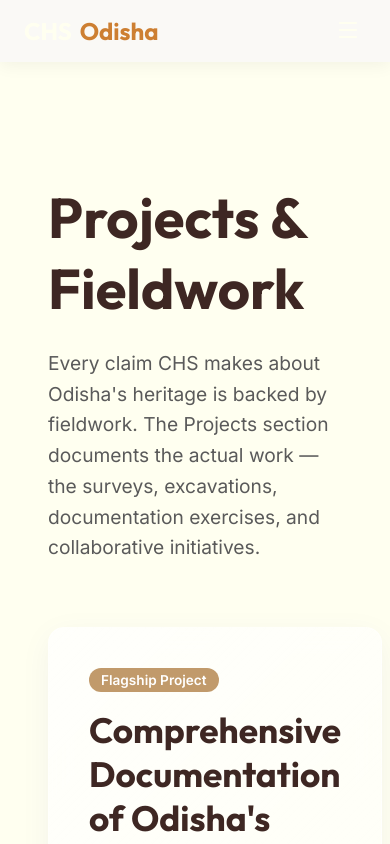
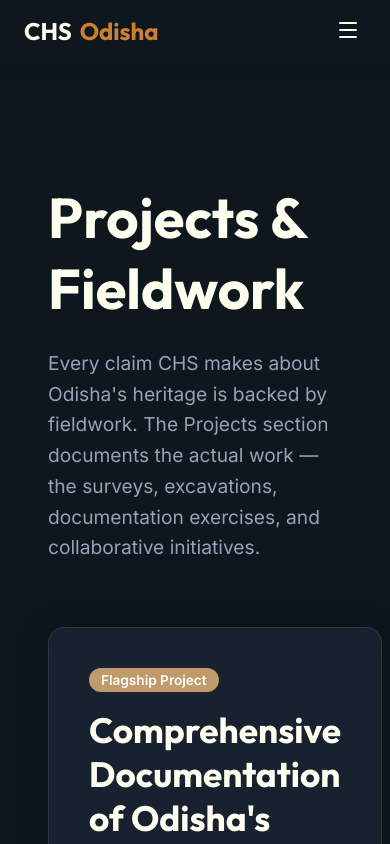
Before and after one commit to Bibekbitu9/CHS, a React (Vite) app: page /projects in a window 390 px wide. Shown: the top 844 px of the page. Built offline with nearby package versions, Linux system fonts and the light colour scheme.

Commit message:
feat: global dark mode overhaul and mobile nav fix

```diff
--- a/src/components/layout/Navbar.tsx
+++ b/src/components/layout/Navbar.tsx
@@ -29,7 +29,7 @@ const Navbar = () => {
       transition={{ type: "spring", stiffness: 100, damping: 20 }}
       className={`${styles.navbar} ${scrolled ? styles.scrolled : ''}`}
       style={{
-        background: scrolled ? 'rgba(250, 250, 235, 0.85)' : 'transparent',
+        background: scrolled ? 'rgba(15, 23, 30, 0.85)' : 'transparent',
         backdropFilter: scrolled ? 'blur(24px)' : 'none',
         borderBottom: scrolled ? '1px solid rgba(205, 127, 50, 0.15)' : 'none',
         transition: 'all 0.4s ease'
@@ -41,7 +41,7 @@ const Navbar = () => {
           animate={{ opacity: 1, x: 0 }}
           transition={{ delay: 0.2 }}
         >
-          <Link to="/" className={styles.logo} style={{ color: scrolled ? 'var(--color-earth-dark)' : 'var(--color-ivory)' }}>
+          <Link to="/" className={styles.logo} style={{ color: 'var(--color-ivory)' }}>
             CHS <span style={{ color: 'var(--color-bronze)' }}>Odisha</span>
           </Link>
         </motion.div>
@@ -61,7 +61,7 @@ const Navbar = () => {
               <Link
                 to={link.path}
                 className={styles.navLink}
-                style={{ color: scrolled ? 'var(--color-earth-dark)' : 'var(--color-ivory)' }}
+                style={{ color: 'var(--color-ivory)' }}
               >
                 {link.name}
               </Link>
@@ -80,7 +80,7 @@ const Navbar = () => {
           onClick={() => setIsMobileMenuOpen(!isMobileMenuOpen)}
           aria-label={isMobileMenuOpen ? "Close menu" : "Open menu"}
           aria-expanded={isMobileMenuOpen}
-          style={{ color: scrolled ? 'var(--color-earth-dark)' : 'var(--color-ivory)' }}
+          style={{ color: 'var(--color-ivory)' }}
         >
           {isMobileMenuOpen ? <X size={24} /> : <Menu size={24} />}
         </button>
@@ -94,14 +94,18 @@ const Navbar = () => {
             animate={{ height: 'auto', opacity: 1 }}
             exit={{ height: 0, opacity: 0 }}
             className={`${styles.mobileNav} ${styles.open}`}
-            style={{ background: 'var(--color-ivory)', borderTop: '1px solid rgba(205, 127, 50, 0.1)' }}
+            style={{
+              background: 'rgba(15, 23, 30, 0.95)',
+              backdropFilter: 'blur(20px)',
+              borderTop: '1px solid rgba(205, 127, 50, 0.2)'
+            }}
           >
             {links.map((link) => (
               <Link
                 key={link.name}
                 to={link.path}
                 className={styles.navLink}
-                style={{ color: 'var(--color-earth-dark)' }}
+                style={{ color: 'var(--color-ivory)' }}
                 onClick={() => setIsMobileMenuOpen(false)}
               >
                 {link.name}
--- a/src/index.css
+++ b/src/index.css
@@ -10,15 +10,16 @@
   --color-earth-light: #D7CCC8;
   --color-terracotta: #E2725B;
 
-  /* Base */
-  --bg-main: #FAF9F6;
-  --text-main: #2C2C2C;
-  --text-muted: #5A5A5A;
+  /* Base (Updated to Dark Mode) */
+  --bg-main: #0F171E;
+  --text-main: #F1F5F9;
+  --text-muted: #94A3B8;
+  --color-surface-dim: rgba(255, 255, 255, 0.05);
 
   /* Glassmorphism */
-  --glass-bg: linear-gradient(135deg, rgba(255, 255, 255, 0.75) 0%, rgba(255, 255, 255, 0.25) 100%);
-  --glass-border: rgba(255, 255, 255, 0.5);
-  --glass-shadow: 0 8px 32px 0 rgba(31, 38, 135, 0.05);
+  --glass-bg: rgba(30, 41, 59, 0.6);
+  --glass-border: rgba(255, 255, 255, 0.1);
+  --glass-shadow: 0 8px 32px 0 rgba(0, 0, 0, 0.3);
 }
 
 body {
@@ -33,7 +34,7 @@ body {
 
 h1, h2, h3, h4, h5, h6 {
   font-family: 'Outfit', sans-serif;
-  color: var(--color-earth-dark);
+  color: var(--color-ivory);
   margin-top: 0;
 }
 
@@ -97,11 +98,11 @@ a:hover {
 .btn-secondary {
   display: inline-block;
   background: transparent;
-  color: var(--color-earth-dark);
+  color: var(--color-ivory);
   padding: 10px 24px;
   border-radius: 30px;
   font-weight: 600;
-  border: 2px solid var(--color-earth-dark);
+  border: 2px solid var(--color-sandstone);
   cursor: pointer;
   transition: all 0.2s ease;
 }
--- a/src/pages/About.tsx
+++ b/src/pages/About.tsx
@@ -58,7 +58,7 @@ const About = () => {
                 <p style={{ fontSize: '1.1rem', color: 'var(--color-ivory)', maxWidth: '700px', margin: '0 auto 32px', lineHeight: 1.6 }}>
                   CHS offers structured internships for students of archaeology, history, architecture, conservation, anthropology, geography, digital heritage, and related fields. Direct engagement with heritage documentation methods and mentorship from senior professionals.
                 </p>
-                <a href="/internship" className="btn-primary" style={{ background: 'white', color: 'var(--color-earth-dark)' }}>Apply for Internship</a>
+                <a href="/internship" className="btn-primary" style={{ background: 'var(--glass-bg)', color: 'var(--color-ivory)' }}>Apply for Internship</a>
               </div>
             </GlassCard>
           </motion.div>
--- a/src/pages/Activities.tsx
+++ b/src/pages/Activities.tsx
@@ -9,7 +9,7 @@ const Activities = () => {
         title="Activities & Seminars | Centre for Heritage Studies"
         description="Stay updated with the latest seminars, webinars, and awareness campaigns conducted by the Centre for Heritage Studies."
       />
-      <div style={{ padding: '120px 24px 80px', minHeight: '100vh', background: 'var(--color-ivory)' }}>
+      <div style={{ padding: '120px 24px 80px', minHeight: '100vh' }}>
         <div className="container">
           <motion.div initial={{ opacity: 0, y: 20 }} animate={{ opacity: 1, y: 0 }} transition={{ duration: 0.6 }}>
             <h1 style={{ fontSize: '3.5rem', marginBottom: '24px' }}>Events & Activities</h1>
@@ -34,7 +34,7 @@ const Activities = () => {
             <p style={{ fontSize: '1.1rem', lineHeight: 1.6, marginBottom: '24px' }}>
               Inaugurated in February 2025 as a premier platform for scholarly discourse on archaeology, heritage studies, and cultural conservation. The inaugural lecture was delivered by Prof. Dilip Kumar Chakrabarti.
             </p>
-            <button className="btn-primary" style={{ background: 'white', color: 'var(--color-earth-dark)' }}>Watch Recordings</button>
+            <button className="btn-primary" style={{ background: 'var(--glass-bg)', color: 'var(--color-ivory)' }}>Watch Recordings</button>
           </GlassCard>
         </div>
       </div>
--- a/src/pages/Contact.tsx
+++ b/src/pages/Contact.tsx
@@ -9,7 +9,7 @@ const Contact = () => {
         title="Contact Us | Centre for Heritage Studies"
         description="Get in touch with the Centre for Heritage Studies (CHS) for collaborations, inquiries, or more information."
       />
-      <div style={{ padding: '120px 24px 80px', minHeight: '100vh', background: 'var(--color-ivory)' }}>
+      <div style={{ padding: '120px 24px 80px', minHeight: '100vh' }}>
         <div className="container">
           <motion.div initial={{ opacity: 0, y: 20 }} animate={{ opacity: 1, y: 0 }} transition={{ duration: 0.6 }}>
             <h1 style={{ fontSize: '3.5rem', marginBottom: '24px' }}>Contact Us</h1>
@@ -54,7 +54,7 @@ const Contact = () => {
                 <p style={{ lineHeight: 1.6, marginBottom: '24px' }}>
                   Have you noticed a heritage site at risk from encroachment, damage, or neglect? Report it to our Heritage Alert register.
                 </p>
-                <button className="btn-primary" style={{ background: 'white', color: 'var(--color-earth-dark)' }}>Report a Threat</button>
+                <button className="btn-primary" style={{ background: 'var(--glass-bg)', color: 'var(--color-ivory)' }}>Report a Threat</button>
               </GlassCard>
             </div>
           </div>
--- a/src/pages/Home.module.css
+++ b/src/pages/Home.module.css
@@ -65,10 +65,12 @@
 /* Featured Site */
 .featuredSite {
   display: flex;
-  background: white;
+  background: var(--glass-bg);
+  backdrop-filter: blur(12px);
+  border: 1px solid var(--glass-border);
   border-radius: 24px;
   overflow: hidden;
-  box-shadow: 0 20px 40px rgba(0, 0, 0, 0.08);
+  box-shadow: var(--glass-shadow);
 }
 
 .featuredImg {
--- a/src/pages/Internship.module.css
+++ b/src/pages/Internship.module.css
@@ -5,7 +5,7 @@
   display: flex;
   align-items: center;
   justify-content: center;
-  background: linear-gradient(-45deg, #fafaeb, #f4f5e6, #C19A6B, #CD7F32, #ffdcc1);
+  background: linear-gradient(-45deg, #0F171E, #1E293B, #CD7F32, #0F171E);
   background-size: 400% 400%;
   animation: bgGradient 15s ease infinite;
 }
@@ -84,8 +84,9 @@
 }
 
 .inputGlass:focus {
-  background: rgba(255, 255, 255, 0.8);
-  border-bottom: 2px solid var(--color-bronze);
+  background: rgba(30, 41, 59, 0.4);
+  border: 1px solid rgba(255, 255, 255, 0.1);
+  color: var(--color-ivory);
   outline: none;
   transform: translateY(-2px);
 }
--- a/src/pages/InternshipApplication.tsx
+++ b/src/pages/InternshipApplication.tsx
@@ -180,7 +180,7 @@ const InternshipApplication = () => {
 
               <motion.div variants={itemVariants} className={styles.fieldGroup} style={{ marginBottom: '24px' }}>
                 <label htmlFor="field">Field of Study</label>
-                <select id="field" name="field" className={styles.inputGlass} required style={{ backgroundColor: 'rgba(255, 255, 255, 0.4)' }}>
+                <select id="field" name="field" className={styles.inputGlass} required>
                   <option value="">Select your discipline</option>
                   <option value="archaeology">Archaeology & Field Research</option>
                   <option value="conservation">Art Conservation</option>
--- a/src/pages/Projects.tsx
+++ b/src/pages/Projects.tsx
@@ -9,7 +9,7 @@ const Projects = () => {
         title="Projects & Fieldwork | Centre for Heritage Studies"
         description="Explore the ongoing and completed heritage documentation and conservation projects by the Centre for Heritage Studies."
       />
-      <div style={{ padding: '120px 24px 80px', minHeight: '100vh', background: 'var(--color-ivory)' }}>
+      <div style={{ padding: '120px 24px 80px', minHeight: '100vh' }}>
         <div className="container">
           <motion.div initial={{ opacity: 0, y: 20 }} animate={{ opacity: 1, y: 0 }} transition={{ duration: 0.6 }}>
             <h1 style={{ fontSize: '3.5rem', marginBottom: '24px' }}>Projects & Fieldwork</h1>
```
Also changed, not shown: src/pages/Home.tsx (+5 -5 lines).
